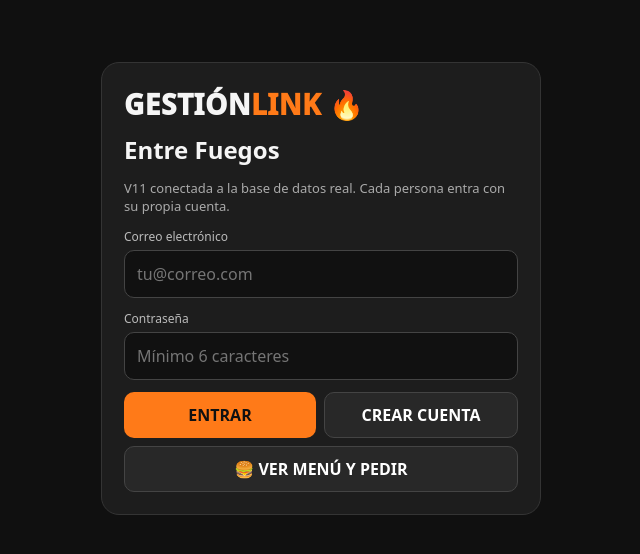
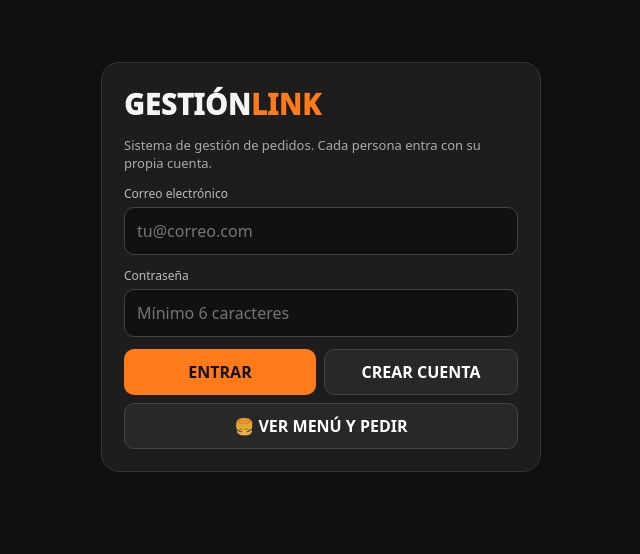
Before and after one commit to sonialuna496-ops/gestionlink-entre-fuegos, a plain HTML site: page index.html in a window 1280 px wide. Shown: the whole page, without its empty margins (319-959 px from the left). Drawn offline with nearby package versions, Linux system fonts and the light colour scheme.

Commit message:
Add files via upload

```diff
--- a/index.html
+++ b/index.html
@@ -1,5 +1,5 @@
 <!doctype html>
-<html lang="es"><head><meta charset="utf-8"><meta name="viewport" content="width=device-width,initial-scale=1,viewport-fit=cover"><title>GestiónLink V11 · Entre Fuegos</title>
+<html lang="es"><head><meta charset="utf-8"><meta name="viewport" content="width=device-width,initial-scale=1,viewport-fit=cover"><title>GestiónLink</title><meta name="theme-color" content="#101010"><meta name="application-name" content="GestiónLink"><meta name="apple-mobile-web-app-capable" content="yes"><meta name="apple-mobile-web-app-status-bar-style" content="black-translucent"><meta name="apple-mobile-web-app-title" content="GestiónLink"><link rel="manifest" href="/manifest.webmanifest"><link rel="icon" type="image/png" sizes="192x192" href="/icon-192.png"><link rel="apple-touch-icon" href="/icon-192.png">
 <script src="https://cdn.jsdelivr.net/npm/@supabase/supabase-js@2"></script>
 <script src="https://www.gstatic.com/firebasejs/10.13.2/firebase-app-compat.js"></script>
 <script src="https://www.gstatic.com/firebasejs/10.13.2/firebase-messaging-compat.js"></script>
@@ -19,13 +19,13 @@
 .printOnly{display:none}
 @media print{body>*{display:none!important}.printOnly{display:block!important;color:#000;background:#fff;padding:12px}.printOnly *{color:#000!important}}
 </style></head><body>
-<div id="authScreen" class="screen"><div class="auth"><div class="brand">GESTIÓN<span>LINK</span> 🔥</div><h2>Entre Fuegos</h2><p class="muted">V11 conectada a la base de datos real. Cada persona entra con su propia cuenta.</p>
+<div id="authScreen" class="screen"><div class="auth"><div class="brand">GESTIÓN<span>LINK</span></div><p class="muted">Sistema de gestión de pedidos. Cada persona entra con su propia cuenta.</p>
 <div id="authMsg" class="msg hidden"></div><label>Correo electrónico</label><input id="email" type="email" autocomplete="email" placeholder="tu@correo.com"><label>Contraseña</label><input id="password" type="password" autocomplete="current-password" placeholder="Mínimo 6 caracteres">
 <div class="row" style="margin-top:12px"><button class="btn primary" onclick="login()">ENTRAR</button><button class="btn ghost" onclick="signup()">CREAR CUENTA</button></div><button class="btn ghost" style="width:100%;margin-top:8px" onclick="openCustomerMenu()">🍔 VER MENÚ Y PEDIR</button>
 <div id="claimBox" class="hidden"></div>
 <div id="requestBox" class="hidden"><hr style="border-color:#333;margin:18px 0"><h3>Solicitar acceso</h3><label>Nombre</label><input id="requestName"><label>Área</label><select id="requestRole"><option value="kitchen">Cocina</option><option value="delivery">Delivery</option></select><button class="btn primary" style="width:100%;margin-top:10px" onclick="requestAccess()">SOLICITAR ACCESO</button><p class="muted">La administradora debe activarte antes de que puedas ver pedidos.</p></div>
 </div></div>
-<div id="app" class="hidden"><header><div><div class="brand">ENTRE <span>FUEGOS</span> 🔥</div><div class="muted">GestiónLink V11 · versión final</div></div><div class="row" style="flex:0 1 auto"><span id="rolePill" class="pill"></span><button class="btn ghost" onclick="logout()">Salir</button></div></header><main><div class="topbar"><button id="newOrderBtn" class="btn primary hidden" onclick="openNew()">＋ Pedido nuevo</button><button id="usersBtn" class="btn ghost hidden" onclick="openUsers()">👥 Usuarios</button><button id="closeDayBtn" class="btn ghost hidden" onclick="openReports()">📅 Caja y cierres</button><button id="historyBtn" class="btn ghost hidden navbtn" onclick="openHistory()">🔎 Historial</button>
+<div id="app" class="hidden"><header><div><div class="brand">GESTIÓN<span>LINK</span></div><div class="muted">Gestión de pedidos</div></div><div class="row" style="flex:0 1 auto"><span id="rolePill" class="pill"></span><button class="btn ghost" onclick="logout()">Salir</button></div></header><main><div class="topbar"><button id="newOrderBtn" class="btn primary hidden" onclick="openNew()">＋ Pedido nuevo</button><button id="usersBtn" class="btn ghost hidden" onclick="openUsers()">👥 Usuarios</button><button id="closeDayBtn" class="btn ghost hidden" onclick="openReports()">📅 Caja y cierres</button><button id="historyBtn" class="btn ghost hidden navbtn" onclick="openHistory()">🔎 Historial</button>
 <button id="staffBtn" class="btn ghost hidden navbtn" onclick="openStaffPerformance()">👥 Personal</button>
 <button id="inventoryBtn" class="btn ghost hidden navbtn" onclick="openInventory()">📦 Inventario</button>
 <button id="expensesBtn" class="btn ghost hidden navbtn" onclick="openExpenses()">💸 Gastos</button>
@@ -61,7 +61,7 @@
 
 <div id="customersModal" class="modal hidden"><div class="box"><div class="row"><h2>⭐ Clientes frecuentes</h2><button class="btn ghost" onclick="closeModalId('customersModal')">✕</button></div><div id="customersList"></div></div></div>
 
-<div id="customerMenuModal" class="modal hidden"><div class="box" style="width:min(900px,100%)"><div class="row"><div><div class="brand">ENTRE <span>FUEGOS</span> 🔥</div><div class="muted">Haz tu pedido</div></div><button class="btn ghost" onclick="closeModalId('customerMenuModal')">✕</button></div>
+<div id="customerMenuModal" class="modal hidden"><div class="box" style="width:min(900px,100%)"><div class="row"><div><div class="brand">GESTIÓN<span>LINK</span></div><div class="muted">Haz tu pedido</div></div><button class="btn ghost" onclick="closeModalId('customerMenuModal')">✕</button></div>
 <div id="customerMenuGrid" class="menuGrid"></div><hr style="border-color:#333"><h3>🛒 Tu pedido</h3><div id="cartList" class="panel">Aún no has elegido productos.</div>
 <div class="row"><input id="custName" placeholder="Nombre"><input id="custPhone" placeholder="Teléfono"></div>
 <label>Entrega</label><select id="custFulfillment" onchange="toggleCustomerAddress()"><option value="delivery">🏠 Delivery</option><option value="pickup">🛍️ Retiro en local</option><option value="local">🍽️ Consume en local</option></select>
```
Also changed, not shown: icon-192.png (added), icon-512.png (added), manifest.webmanifest (added).
